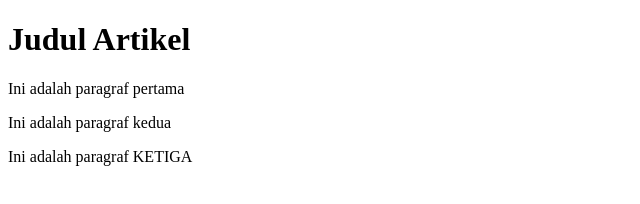
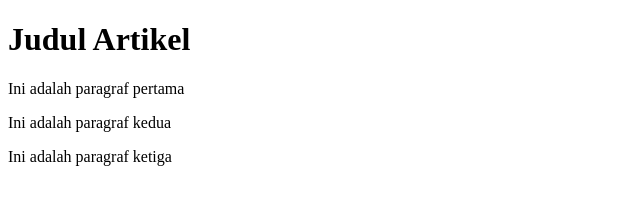
Before and after one commit to 128855709/josebelle8, a plain HTML site: page index.html in a window 1280 px wide. Shown: the full height of the page, 0-640 px from the left. Drawn offline with Linux system fonts and the light colour scheme.

```diff
--- a/index.html
+++ b/index.html
@@ -9,6 +9,6 @@
     <h1>Judul Artikel</h1>
     <p>Ini adalah paragraf pertama</p>
     <p>Ini adalah paragraf kedua</p>
-    <P>Ini adalah paragraf KETIGA</P>
+    <P>Ini adalah paragraf ketiga</P>
 </body>
 </html>
```
